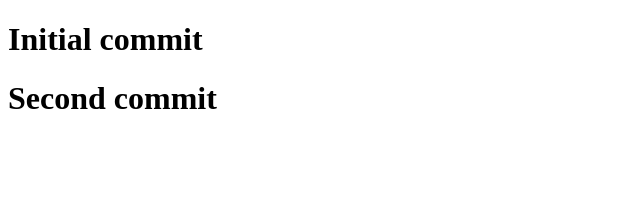
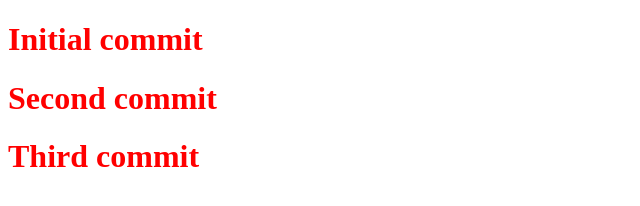
Before and after one commit to etienne-bourganel/git-flow-training, a plain HTML site: page index.html in a window 1280 px wide. Shown: the whole page, without its empty margins (0-640 px from the left). Drawn offline with Linux system fonts and the light colour scheme.

Commit message:
Third commit

```diff
--- a/index.html
+++ b/index.html
@@ -1,15 +1,19 @@
 <!DOCTYPE html>
 <html>
+
 <head>
     <title>Git flow training</title>
     <meta charset="utf-8">
     <meta http-equiv="X-UA-Compatible" content="IE=edge">
     <meta name="description" content="">
     <meta name="viewport" content="width=device-width, initial-scale=1">
-        <link rel="stylesheet" href="">
+    <link rel="stylesheet" href="./main.css">
 </head>
+
 <body>
     <h1>Initial commit</h1>
     <h1>Second commit</h1>
+    <h1>Third commit</h1>
 </body>
+
 </html>
--- /dev/null
+++ b/main.css
@@ -0,0 +1,3 @@
+h1 {
+    color: red;
+}
```
Lines whose indentation alone changed are shown as unchanged.
